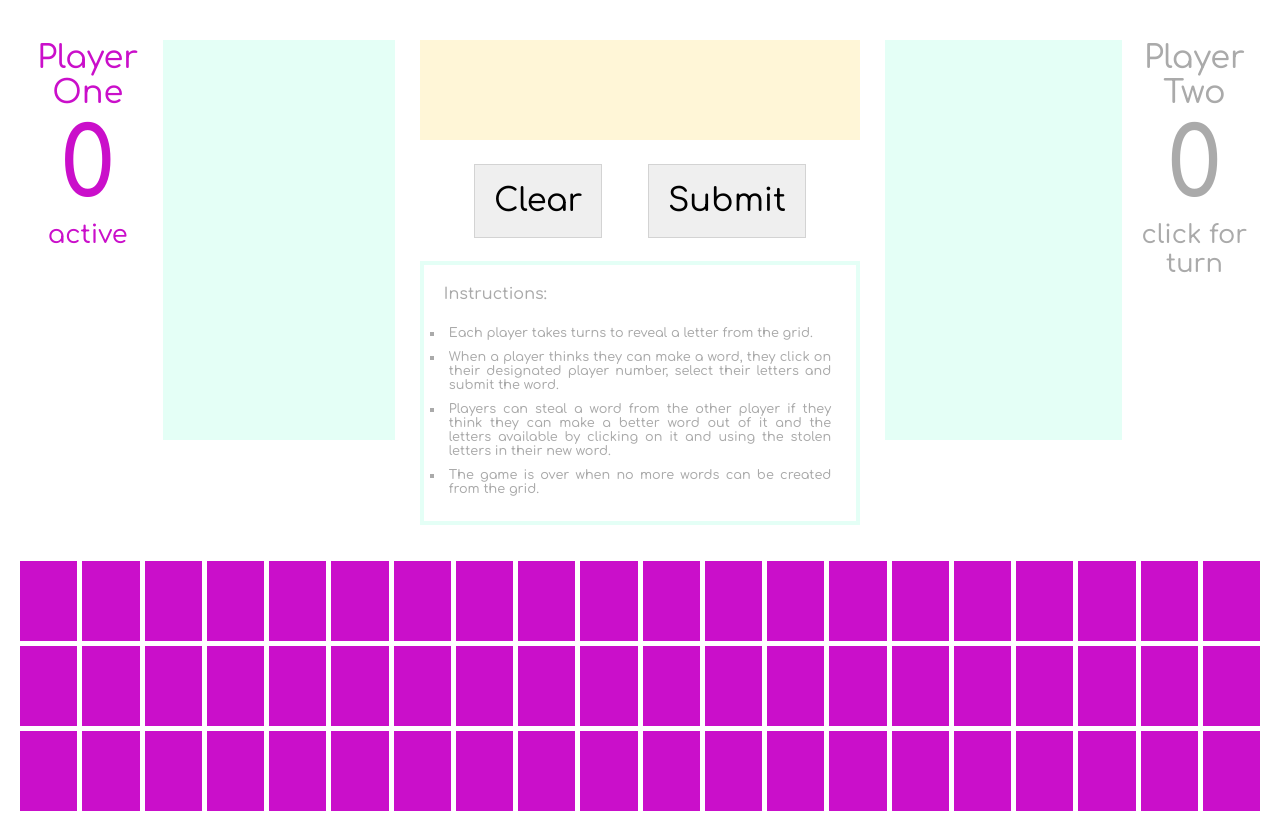
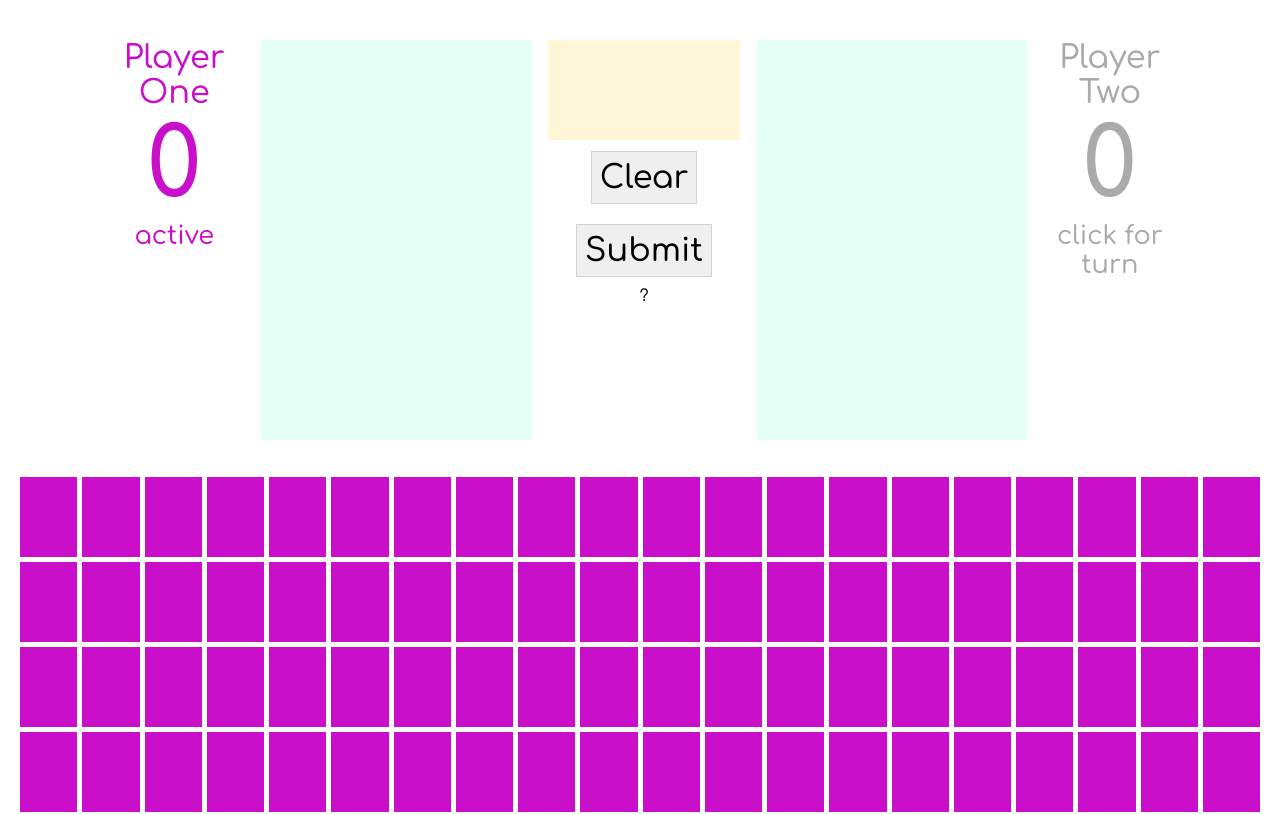
Before and after one commit to jamesHarradon/jims-jumble, a React (Create React App) app: page / in a window 1280 px wide. Shown: the top 814 px of the page. Built offline with nearby package versions, Linux system fonts and the light colour scheme.

Commit message:
remove instructions and add help icon btn

```diff
--- a/src/containers/ActiveWord/ActiveWord.js
+++ b/src/containers/ActiveWord/ActiveWord.js
@@ -2,12 +2,15 @@ import React, { useState } from "react";
 import PlayerOneWords from "../../Components/PlayerOneWords/PlayerOneWords";
 import PlayerTwoWords from "../../Components/PlayerTwoWords/PlayerTwoWords";
 import { nanoid } from 'nanoid';
+import Instructions from "../../Components/Instructions/Instructions";
+import Modal from "../../Components/Modal/Modal";
 
 
 const ActiveWord = (props) => {
     const [playerOneWords, setPlayerOneWords] = useState([]);
     const [playerTwoWords, setPlayerTwoWords] = useState([]);
     const [player, setPlayer] = useState('Player1');
+    const [showModal, setShowModal] = useState(false)
 
 
 
@@ -70,6 +73,7 @@ const ActiveWord = (props) => {
 
 
     return (
+        <>
         <div id='word-container'>
             <div id='top-section' >
                 <PlayerOneWords changePlayer={changePlayerHandler} words={playerOneWords} setWords={setPlayerOneWords} isTurn={player === 'Player1' ? true : false}/>
@@ -77,19 +81,13 @@ const ActiveWord = (props) => {
                     <p id='word' data-testid='word'>{lettersToWord(props.selectedLetters)}</p>
                     <button id='clear' onClick={onClearHandler}>Clear</button>
                     <button id='submit' onClick={onSubmitHandler}>Submit</button>
-                    <div id='instructions'>
-                        <h3>Instructions:</h3><br></br>
-                        <ul>
-                            <li>Each player takes turns to reveal a letter from the grid.</li>
-                            <li>When a player thinks they can make a word, they click on their designated player number, select their letters and submit the word.</li>
-                            <li>Players can steal a word from the other player if they think they can make a better word out of it and the letters available by clicking on it and using the stolen letters in their new word.</li>
-                            <li>The game is over when no more words can be created from the grid.</li>
-                        </ul>
-                    </div>
+                    <p id='help' onClick={() => setShowModal(true)}>?</p>
                 </div>
                 <PlayerTwoWords changePlayer={changePlayerHandler} words={playerTwoWords} setWords={setPlayerTwoWords} isTurn={player === 'Player2' ? true : false}/>
             </div>
         </div>
+        {showModal && <Modal content={<Instructions />} onClickHandler={setShowModal} />}
+        </>
     )
 }
 
```
